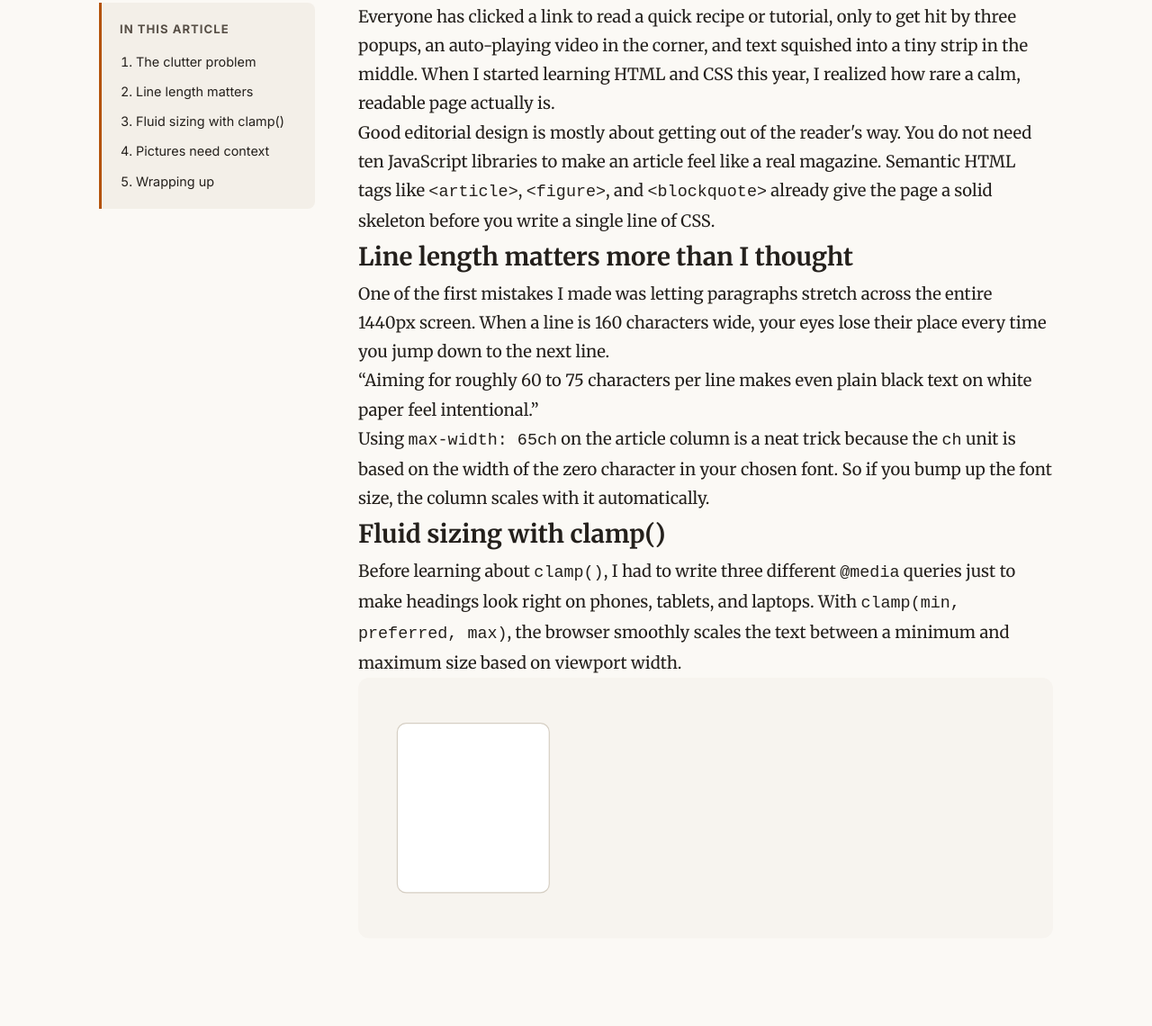
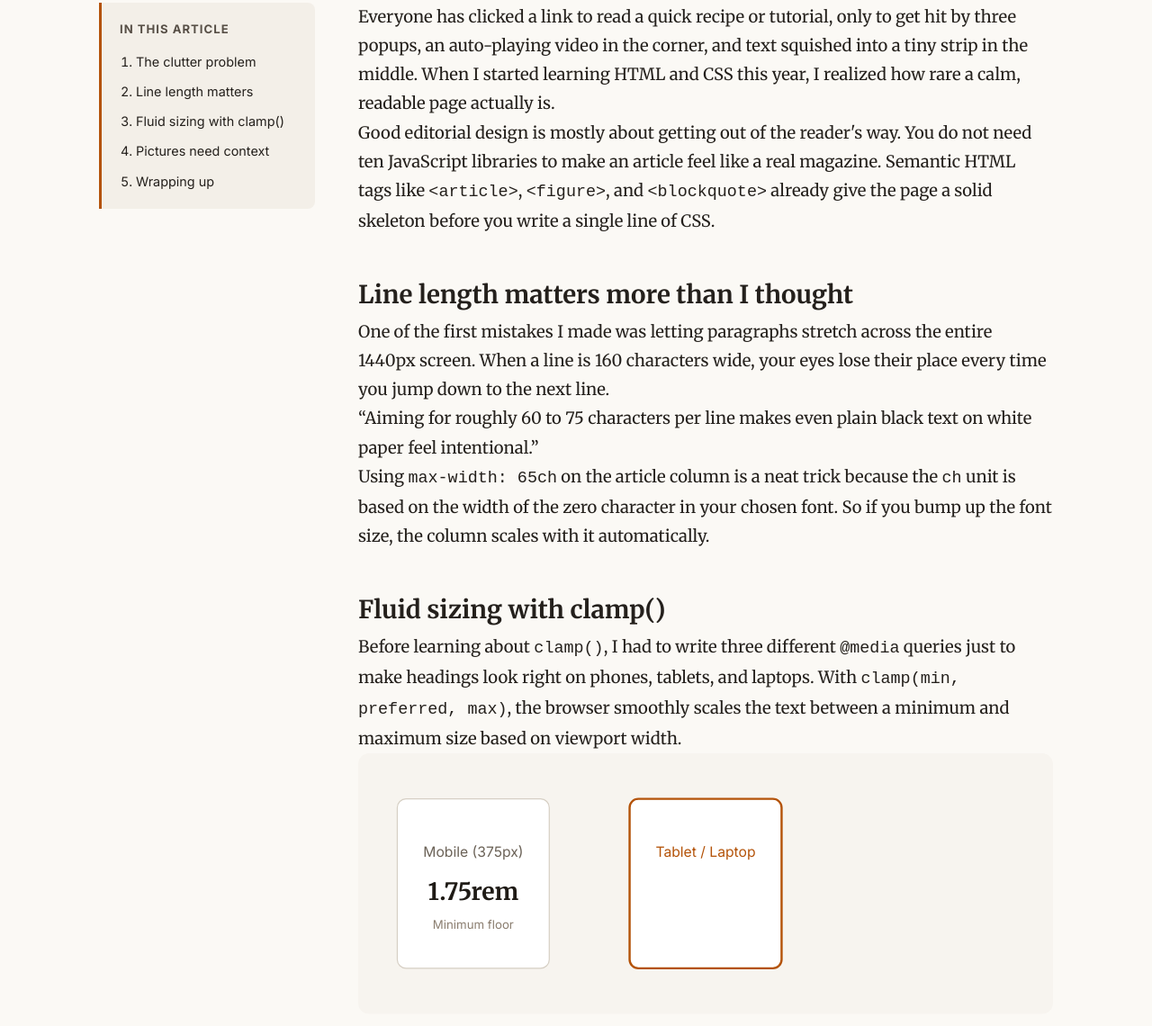
Before and after one commit to tensorGT/cool-blog-article-layout, a plain HTML site: page index.html in a window 1280 px wide. Shown: the part 426-1566 px from the top of the page at 90% size. Drawn offline with Linux system fonts and the light colour scheme.

Commit message:
added second figure comparison diagram

```diff
--- a/index.html
+++ b/index.html
@@ -84,3 +84,9 @@
               <title id="fig1-title">Diagram showing clamp minimum, fluid middle, and maximum font sizes</title>
               <rect width="640" height="240" rx="10" fill="#f7f4ef"/>
               <rect x="36" y="42" width="140" height="156" rx="8" fill="#ffffff" stroke="#d6cfc4"/>
+              <text x="106" y="95" text-anchor="middle" font-family="Inter, sans-serif" font-size="13" fill="#6b6257">Mobile (375px)</text>
+              <text x="106" y="135" text-anchor="middle" font-family="Merriweather, serif" font-size="22" font-weight="700" fill="#1f1b16">1.75rem</text>
+              <text x="106" y="162" text-anchor="middle" font-family="Inter, sans-serif" font-size="11" fill="#8b7e70">Minimum floor</text>
+
+              <rect x="250" y="42" width="140" height="156" rx="8" fill="#ffffff" stroke="#b45309" stroke-width="2"/>
+              <text x="320" y="95" text-anchor="middle" font-family="Inter, sans-serif" font-size="13" fill="#b45309">Tablet / Laptop</text>
--- a/style.css
+++ b/style.css
@@ -135,3 +135,12 @@ body {
   color: #b45309;
   text-decoration: underline;
 }
+
+/* main reading column */
+.article-body {
+  max-width: 66ch;
+}
+
+.article-body section {
+  margin-bottom: 42px;
+}
```
Also changed, not shown: 1 other file.
